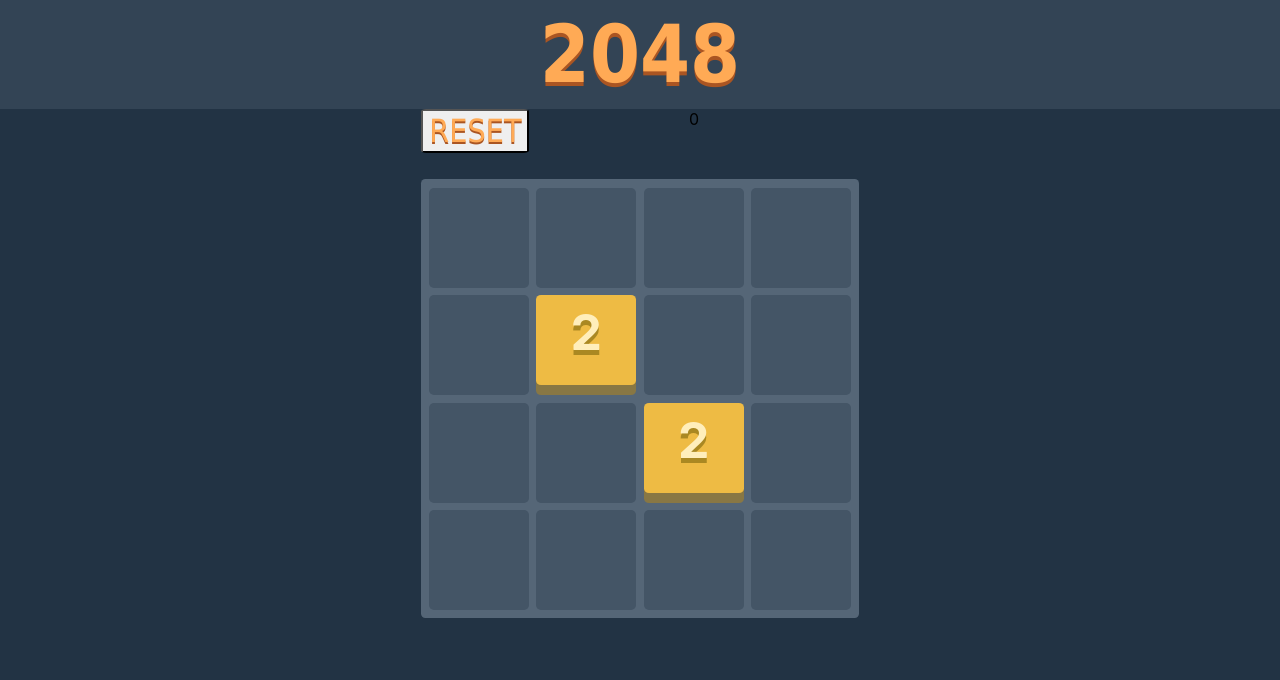
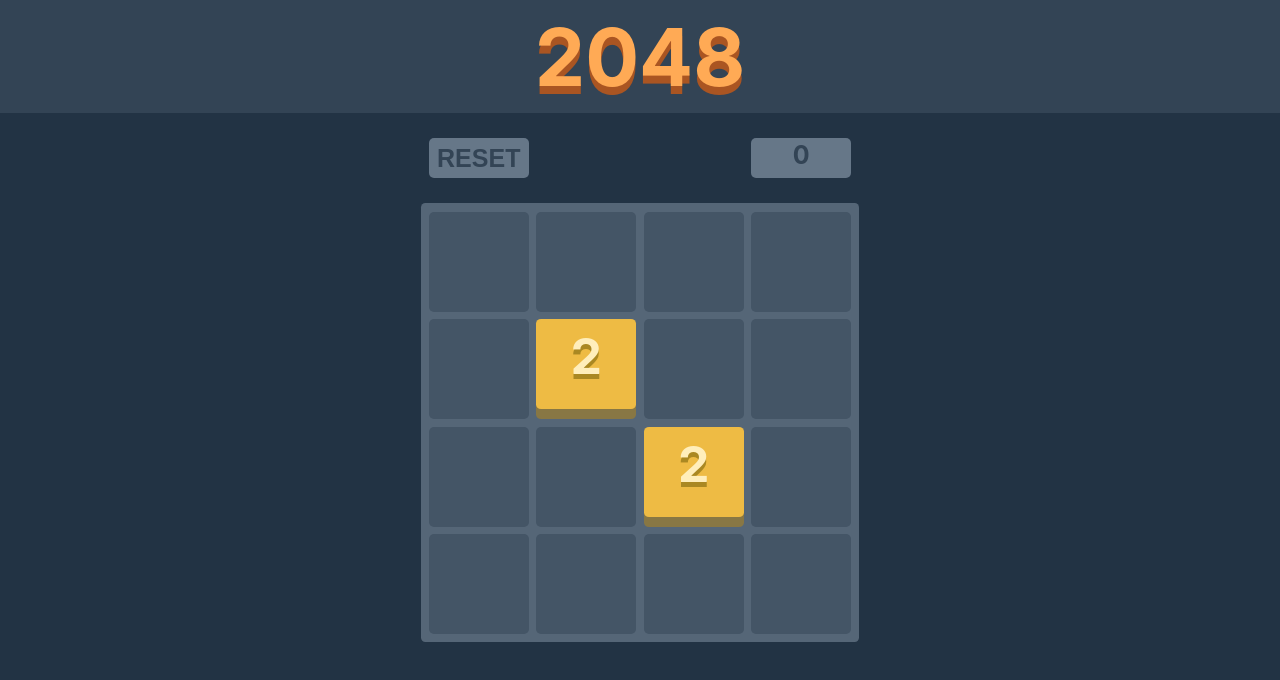
Before and after one commit to AmitMendl/React2048, a React (Create React App) app: page / in a window 1280 px wide. Shown: the top 680 px of the page. Built offline with nearby package versions, Linux system fonts and the light colour scheme.

Commit message:
added css to button and score (button not completed)

```diff
--- a/src/App.css
+++ b/src/App.css
@@ -8,10 +8,10 @@
   text-align: center;
   background-color: #345;
   color: #fa5;
-  text-shadow: 0px 0.5vh 0 #a52;
+  text-shadow: 0px 7.5px 0 #a52;
   padding: 1vh;
   font-size: 10vh;
-  font-family: Tahoma, Geneva, Verdana, sans-serif;
+  font-weight: bold;
 }
 
 .Content {
--- a/src/App.js
+++ b/src/App.js
@@ -7,9 +7,7 @@ function App() {
   return (
     <div className="App">
       <div className='Header'>
-        <b>
-          2048
-        </b>
+        2048
       </div>
       <div className='Content'>
         <div style={{'margin': 'auto'}}>
--- a/src/Components/Grid/Grid.css
+++ b/src/Components/Grid/Grid.css
@@ -17,25 +17,51 @@
     width: auto
 }
 
-  .Button {
-    font-family: Tahoma, Geneva, Verdana, sans-serif;
-    font-size: x-large;
-    margin-bottom: 10px;
-    width: fit-content;
+.Reset {
+    float: left;
+    height: 40px;
+    width: 100px;
+    margin-left: 7.5px;
+
+    font-weight: bold;
+    font-size: 25px;
+
+    border: 0px;
+    border-radius: 5px;
+    color: #345;
+    background-color: #678;
 }
 
-  .Reset {
-    float: left;
-    font-family: Tahoma, Geneva, Verdana, sans-serif;
-    font-size: xx-large;
-    margin-bottom: 10px;
-    color: #fa5;
-    text-shadow: 0px 0.2vh 0 #a52;
-    border-radius: 5%;
-    width: fit-content;
+.Reset:hover {
+  border: 5px solid #678;
+}
+
+.Score {
+  float: right;
+  height: 40px;
+  width: 100px;
+  margin-right: 7.5px;
+
+  font-weight: bold;
+  font-size: 25px;
+  line-height: 35px;
+
+  border: 0px;
+  border-radius: 5px;
+  color: #345;
+  background-color: #678;
 }
 
 .Container {
     margin: 0;
-    margin-top: 50px;
+    margin-top: 25px;
 }
+
+.GameContainer {
+    margin: 0;
+    margin-top: 25px;
+}
+
+.GameHeader {
+  height: 40px;
+}
--- a/src/Components/Grid/Grid.js
+++ b/src/Components/Grid/Grid.js
@@ -13,21 +13,23 @@ const Grid = (props) => {
   useInput(Matrix, setMatrix, score, setScore);
 
   return (
-    <>
-      <button className='Reset' onClick={() => setMatrix(newMatrix(width, height))}>
-        RESET
-      </button>
-      <div className='Score'>
-        {score}
+    <div className='Container'>
+      <div className='GameHeader'>
+        <button className='button Reset' onClick={() => setMatrix(newMatrix(width, height))}>
+            RESET
+        </button>
+        <div className='Score'>
+          {score}
+        </div>
       </div>
       <div>
-        <div className='Container'>
+        <div className='GameContainer'>
           <div className='Gridcontainer'>
             {tileMatrix(Matrix, width, height)}
           </div>
         </div>
       </div>
-    </>
+    </div>
   );
 }
 
--- a/src/Components/Tile/Tile.js
+++ b/src/Components/Tile/Tile.js
@@ -36,9 +36,7 @@ function Tile(props) {
   return (
   <animated.div className={cssClass}>
     <div className='TileText' style={{'fontSize': fontSize}}>
-      <b>
-        {props.value}
-      </b>
+      {props.value}
     </div>
   </animated.div>
   );
--- a/src/Components/Tile/Tiles.css
+++ b/src/Components/Tile/Tiles.css
@@ -1,23 +1,22 @@
 .Empty {
-  background-color: #456;
-  border-radius: 5%;
+  float: left;
   width: 100px;
   height: 100px;
   margin: auto;
   margin-left: 7.5px;
-  float: left;
-  color: #bef;
-  font-size: 50px;
-  text-shadow: 0px 5px 0 #28a;
+
+  border-radius: 5%;
+  background-color: #456;
 }
 
 .Tile {
+  float: left;
   width: 100px;
   height: 90px;
-  line-height: 75px;
-  float: left;
   margin: auto;
   margin-left: 7.5px;
+
+  line-height: 75px;
   border-radius: 5%;
   background-color: #eb4;
   box-shadow: 0px 10px 0px #874;
@@ -28,4 +27,5 @@
   height: auto;
   color: #feb;
   text-shadow: 0px 5px 0 #a82;
+  font-weight: bold;
 }
--- a/src/index.css
+++ b/src/index.css
@@ -9,5 +9,5 @@ body {
 
 code {
   font-family: source-code-pro, Menlo, Monaco, Consolas, 'Courier New',
-    monospace;
+  monospace;
 }
```
Lines whose indentation alone changed are shown as unchanged.
